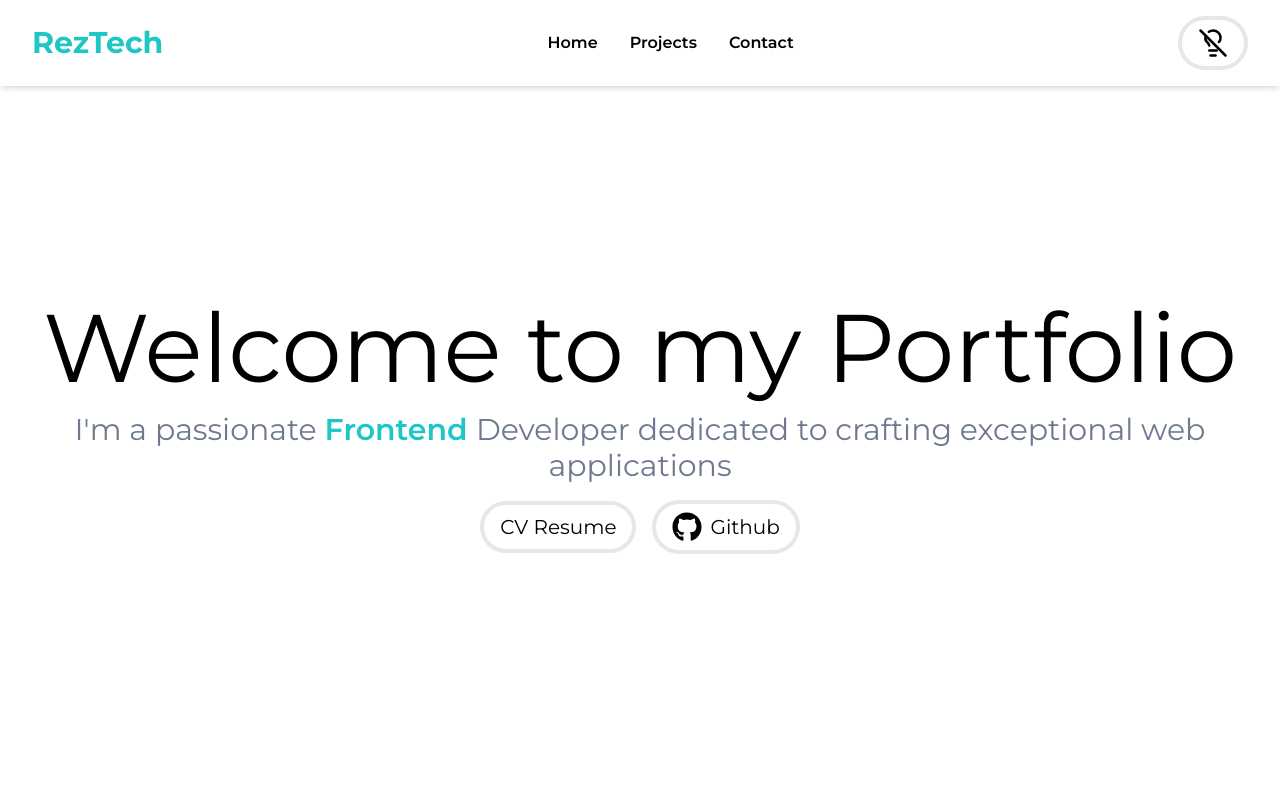
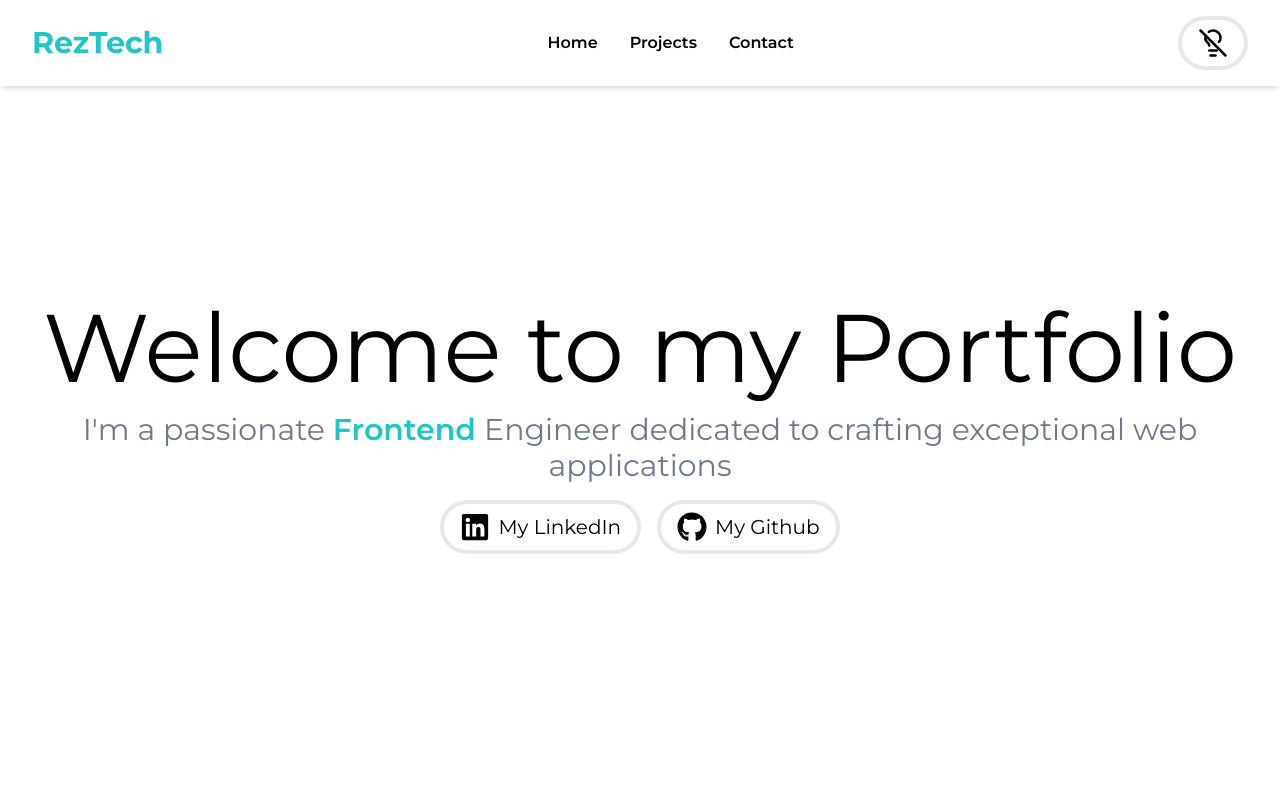
Before and after one commit to Cosmodocus/portfolio, a React (Vite) app: page / in a window 1280 px wide. Shown: the top 800 px of the page. Built offline with nearby package versions, Linux system fonts and the light colour scheme.

Commit message:
removed the resume button in hero and replaced it with my linkedin profile

```diff
--- a/src/Components/Hero.jsx
+++ b/src/Components/Hero.jsx
@@ -1,6 +1,6 @@
 import React from 'react';
 import { Link } from 'react-router-dom';
-import { FaGithub } from 'react-icons/fa';
+import { FaGithub, FaLinkedin } from 'react-icons/fa';
 import { ReactTyped } from 'react-typed';
 
 const Hero = () => {
@@ -11,17 +11,18 @@ const Hero = () => {
 				<p className='md:text-3xl text-xl '>
 					I'm a passionate{' '}
 					<span className='font-semibold text-[#1fc6c6] '>Frontend </span>
-					Developer dedicated to crafting exceptional web applications
+					Engineer dedicated to crafting exceptional web applications
 				</p>
 				<div className='text-center flex items-center justify-center md:gap-4 gap-2'>
 					<button className='md:text-xl text-lg border-4 rounded-full  px-4 py-2'>
 						<Link
-							to={
-								'https://docs.google.com/document/d/13v86c8Wn7Y8JiitiOhFZMZwuk_x2XIxzzF5pmCv7Fow/edit?usp=sharing'
-							}
+							to={'https://www.linkedin.com/in/reza-homayuni-0503861b6/'}
 							target='_blank'
+							className='flex items-center gap-2'
 						>
-							CV Resume
+							{' '}
+							<FaLinkedin size={30} />
+							My LinkedIn
 						</Link>
 					</button>
 					<button className='md:text-xl text-lg border-4 rounded-full  px-4 py-2'>
@@ -31,7 +32,7 @@ const Hero = () => {
 							className='flex items-center gap-2'
 						>
 							<FaGithub size={30} />
-							Github
+							My Github
 						</Link>
 					</button>
 				</div>
```
